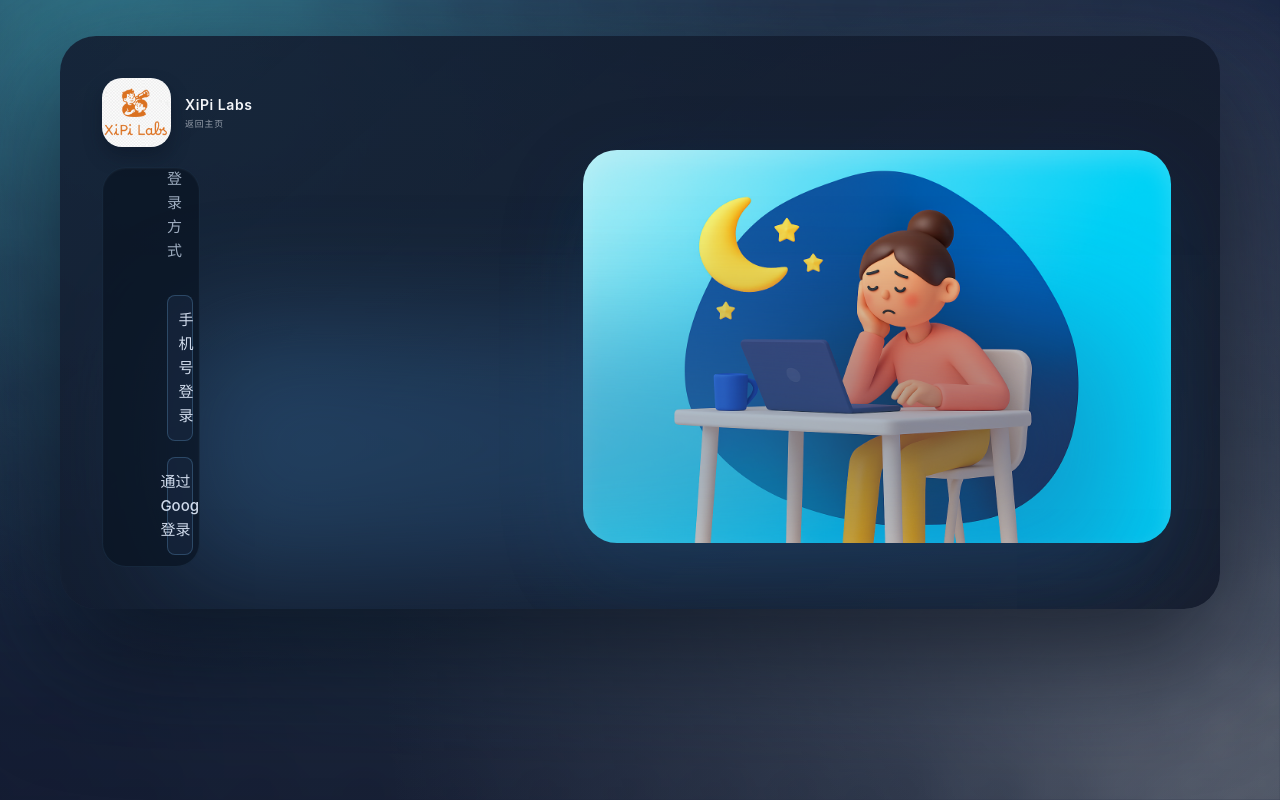
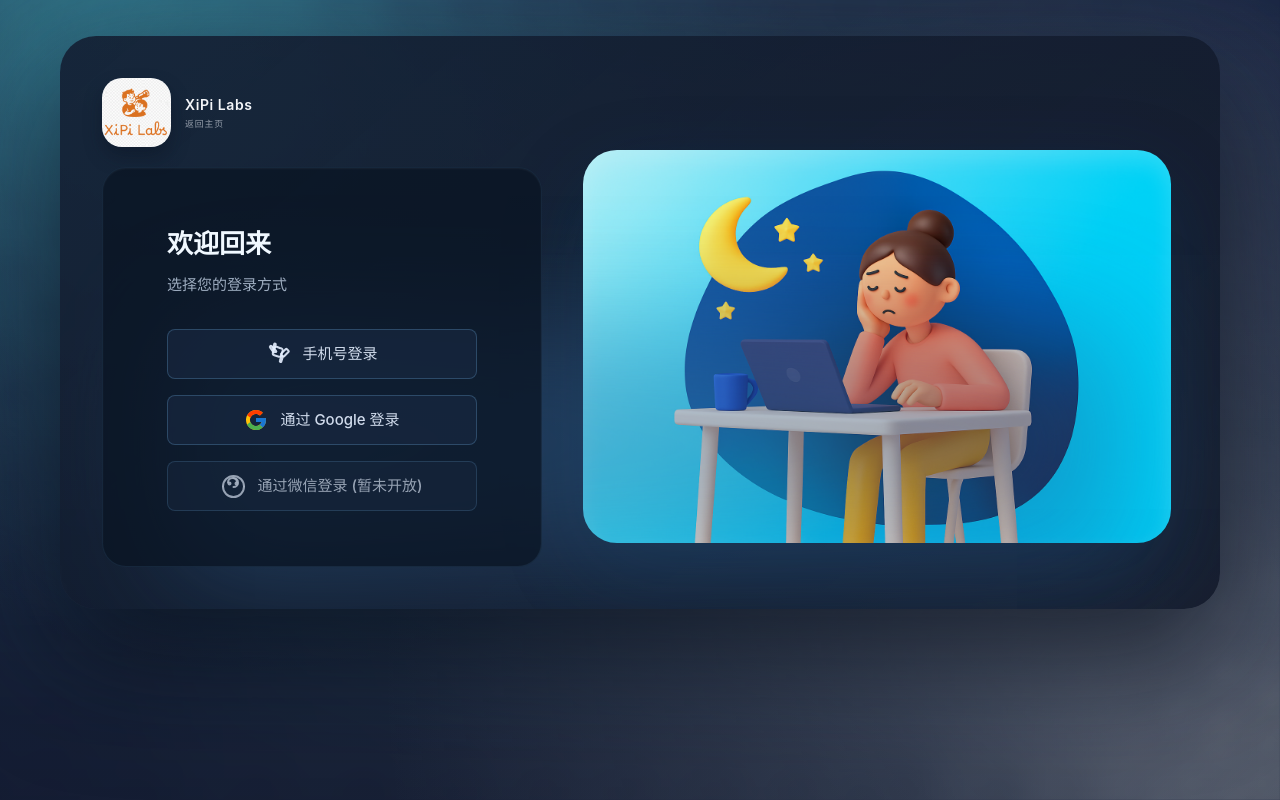
Before and after one commit to chenjiangbo/XiPiLabs-web, a Next.js app: page /login in a window 1280 px wide. Built offline with nearby package versions, Linux system fonts and the light colour scheme.

Commit message:
fix(ui): set fixed width for login card

```diff
--- a/src/app/globals.css
+++ b/src/app/globals.css
@@ -1265,6 +1265,7 @@ main {
 
 .login-container {
   /* This is the "inner card" for the login form */
+  width: 440px;
   background: rgba(10, 20, 35, 0.75);
   border-radius: 24px;
   border: 1px solid rgba(118, 186, 241, 0.1);
```
